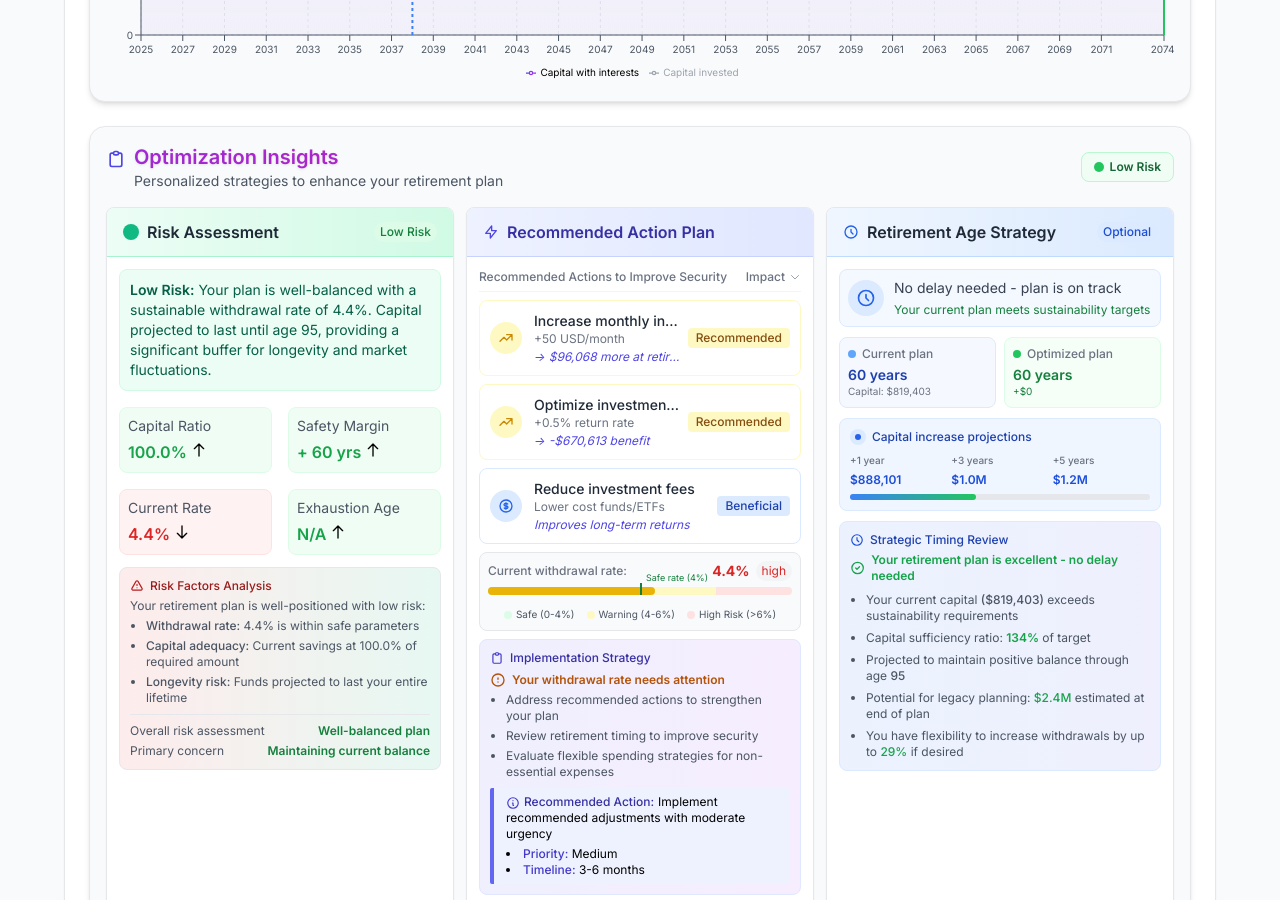
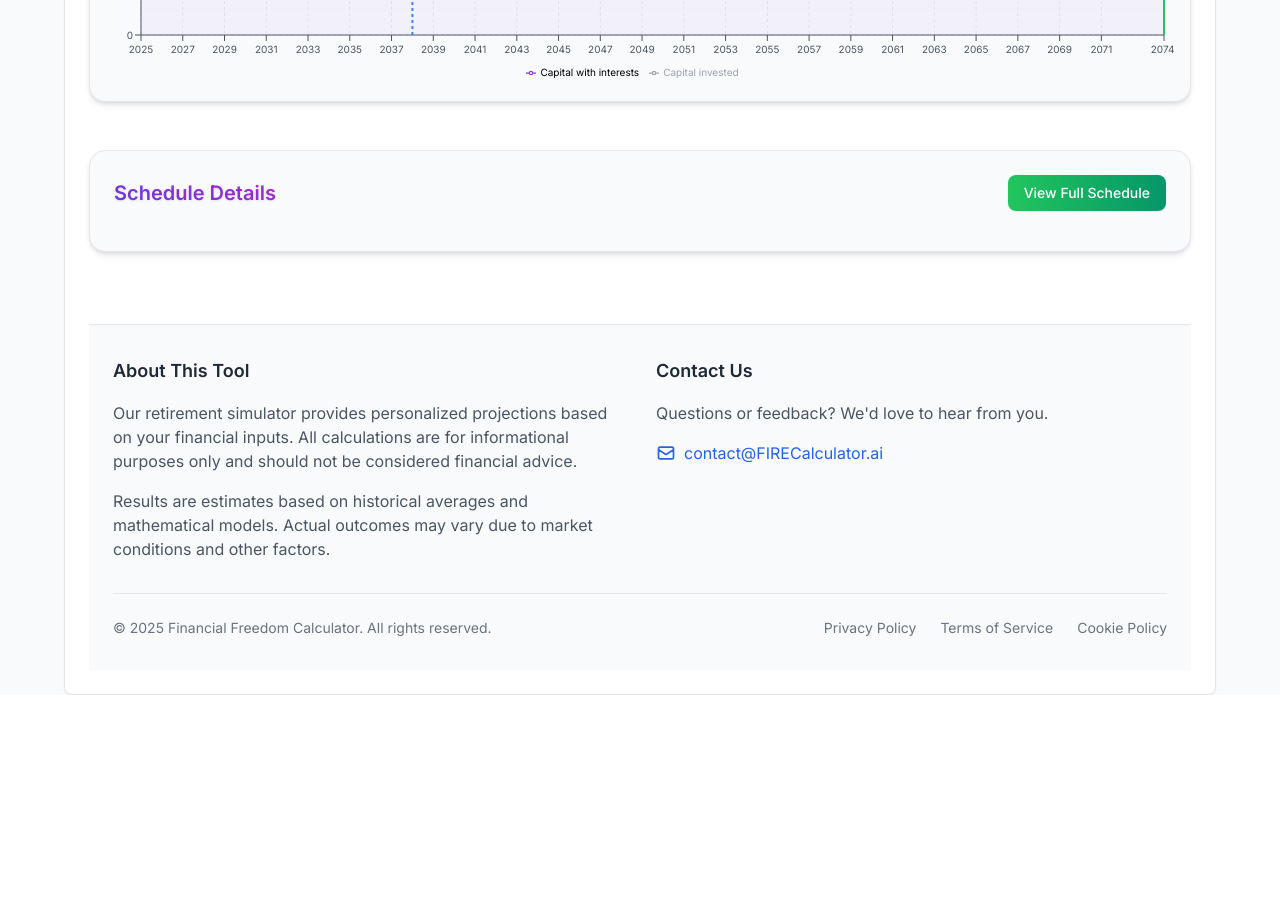
Before and after one commit to eriiiic/Retirement, a React (Create React App) app: page / in a window 1280 px wide. Shown: the part 1900-2800 px from the top of the page. After the commit the page ends 2595 px from the top, so only its background shows below. Built offline with nearby package versions, Linux system fonts and the light colour scheme.

Commit message:
Disable: Temporarily comment out Analyses section in RetirementSimulator

```diff
--- a/src/components/RetirementSimulator.tsx
+++ b/src/components/RetirementSimulator.tsx
@@ -590,13 +590,15 @@ const RetirementSimulator = () => {
         )}
       </section>
 
-      <section className={cx("pt-0 pb-3 sm:pb-6 max-w-6xl mx-auto mb-0 mt-0")}>
+     <section className={cx("pt-0 pb-3 sm:pb-6 max-w-6xl mx-auto mb-0 mt-0")}>
+        {/* Temporarily disabled Analyses section
         <Analyses
           statistics={statistics}
           params={params}
           formatAmount={formatAmount}
           currency={params.currency}
         />
+        */}
       </section>
 
       <section className={cx("pt-0 pb-3 sm:pb-6 max-w-6xl mx-auto mb-0 mt-0")}>
```
